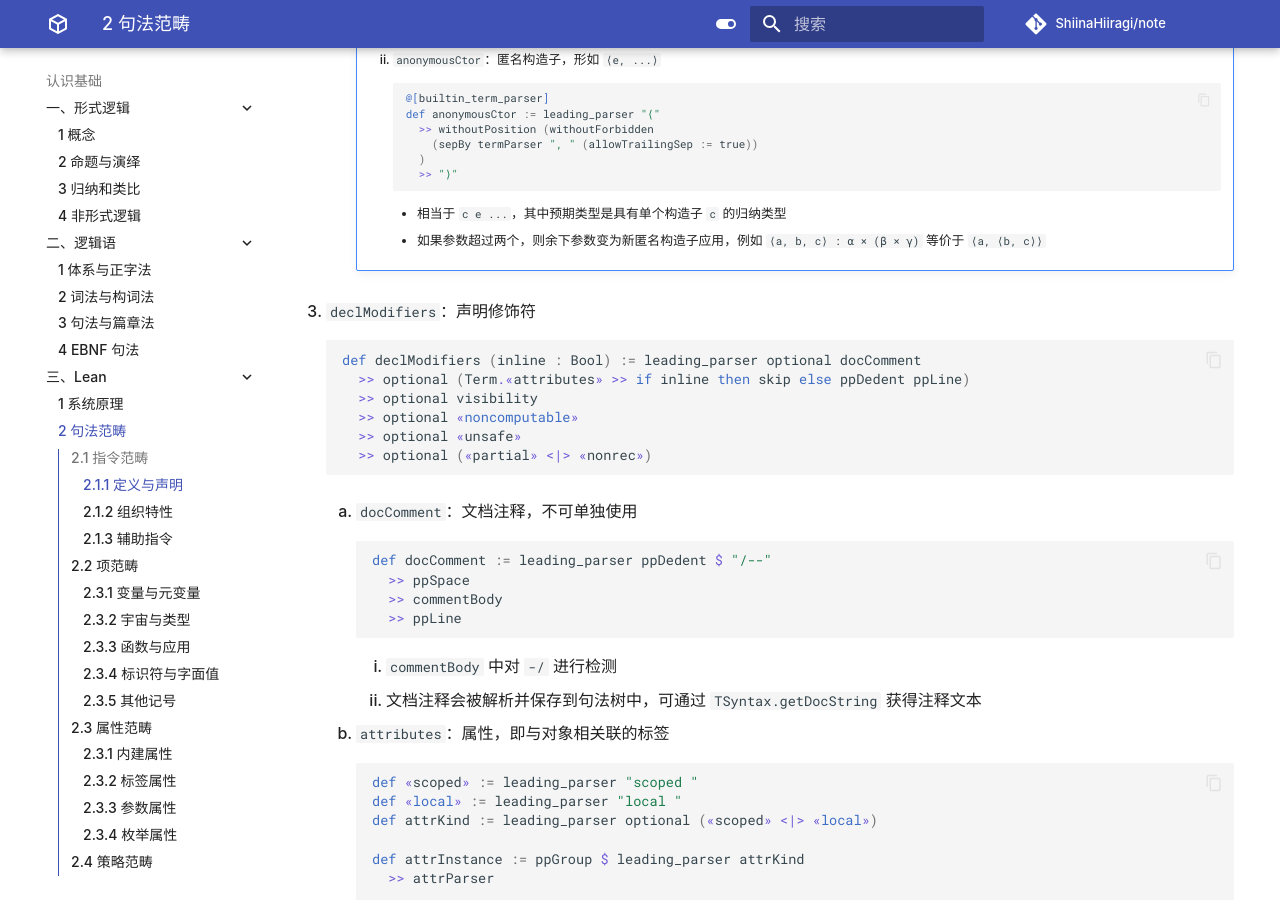
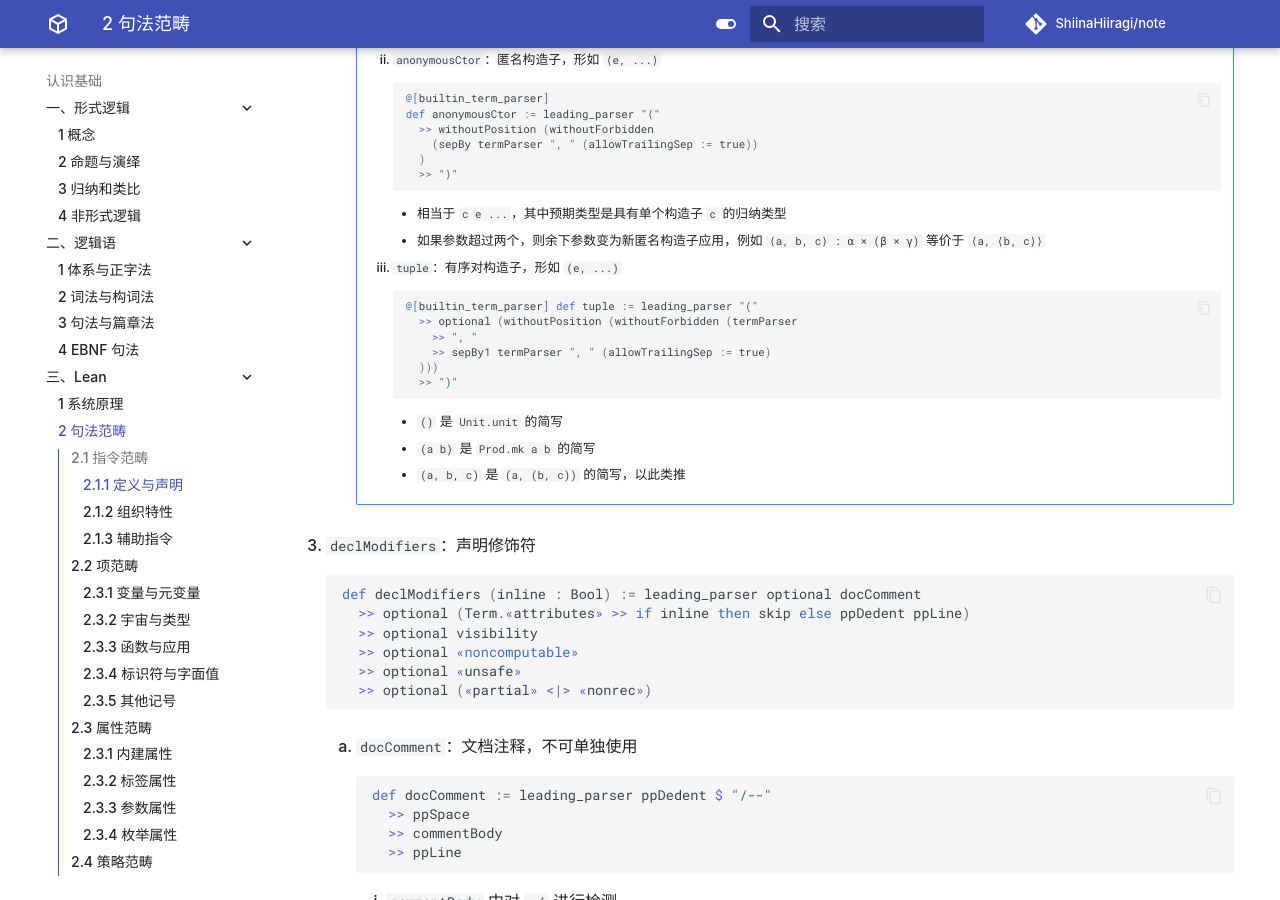
Before and after one commit to ShiinaHiiragi/note, an MkDocs documentation site: the page built from docs/cogn/lean/cat.md, in a window 1280 px wide and 900 px high, scrolled down 4581 px. Built offline with MkDocs 1.6.1 and Material for MkDocs 9.7.7, drawn with Linux system fonts in a browser that asks for light colours; comment, search, counter and statistics services are not loaded.

````diff
--- a/docs/cogn/lean/cat.md
+++ b/docs/cogn/lean/cat.md
@@ -246,6 +246,21 @@
 
                 - 相当于 `c e ...`，其中预期类型是具有单个构造子 `c` 的归纳类型
                 - 如果参数超过两个，则余下参数变为新匿名构造子应用，例如 `⟨a, b, c⟩ : α × (β × γ)` 等价于 `⟨a, ⟨b, c⟩⟩`
+
+            3. `tuple`：有序对构造子，形如 `(e, ...)`
+
+                ```lean
+                @[builtin_term_parser] def tuple := leading_parser "("
+                  >> optional (withoutPosition (withoutForbidden (termParser
+                    >> ", "
+                    >> sepBy1 termParser ", " (allowTrailingSep := true)
+                  )))
+                  >> ")"
+                ```
+
+                - `()` 是 `Unit.unit` 的简写
+                - `(a b)` 是 `Prod.mk a b` 的简写
+                - `(a, b, c)` 是 `(a, (b, c))` 的简写，以此类推
 
 3. `declModifiers`：声明修饰符
 
````
Also changed, not shown: docs/cogn/lean/init.md (+16 -4 lines).
